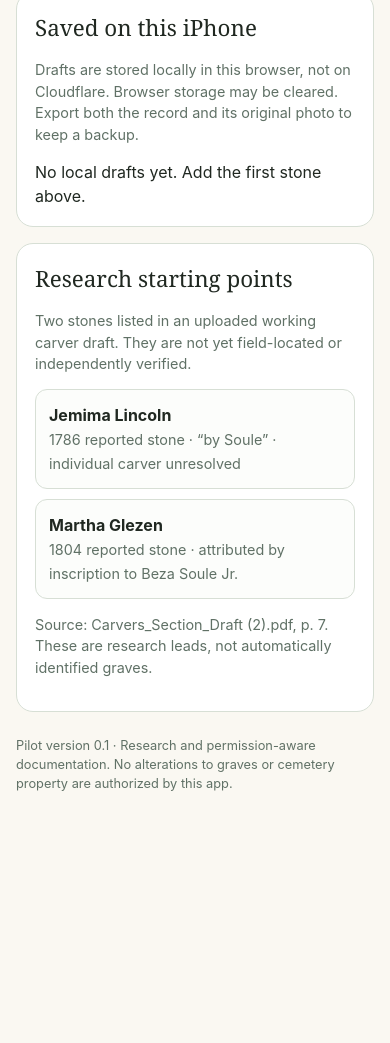
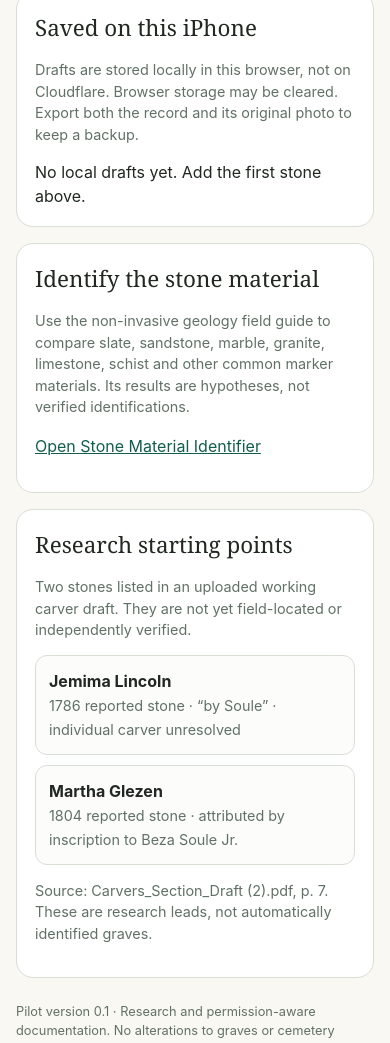
Before and after one commit to gittenssexton/Cemetery-Picnic-Club, a plain HTML site: page web/index.html in a window 390 px wide. Shown: the part 1616-2659 px from the top of the page. Before the commit the page ends 2485 px from the top, so only its background shows below. Drawn offline with Linux system fonts and the light colour scheme.

Commit message:
Link stone material identifier from iPhone field notebook

```diff
--- a/web/index.html
+++ b/web/index.html
@@ -58,6 +58,7 @@ a{color:#125e4d}footer{color:var(--muted);font-size:.8rem;padding-top:8px}
 </form>
 </section>
 <section><h2>Saved on this iPhone</h2><p class="caption">Drafts are stored locally in this browser, not on Cloudflare. Browser storage may be cleared. Export both the record and its original photo to keep a backup.</p><div id="drafts">Loading drafts…</div></section>
+<section><h2>Identify the stone material</h2><p class="caption">Use the non-invasive geology field guide to compare slate, sandstone, marble, granite, limestone, schist and other common marker materials. Its results are hypotheses, not verified identifications.</p><p><a href="./stone-id.html">Open Stone Material Identifier</a></p></section>
 <section><h2>Research starting points</h2><p class="caption">Two stones listed in an uploaded working carver draft. They are not yet field-located or independently verified.</p>
 <div class="cards"><div class="card"><b>Jemima Lincoln</b><span class="caption">1786 reported stone · “by Soule” · individual carver unresolved</span></div><div class="card"><b>Martha Glezen</b><span class="caption">1804 reported stone · attributed by inscription to Beza Soule Jr.</span></div></div>
 <p class="caption">Source: Carvers_Section_Draft (2).pdf, p. 7. These are research leads, not automatically identified graves.</p>
```
